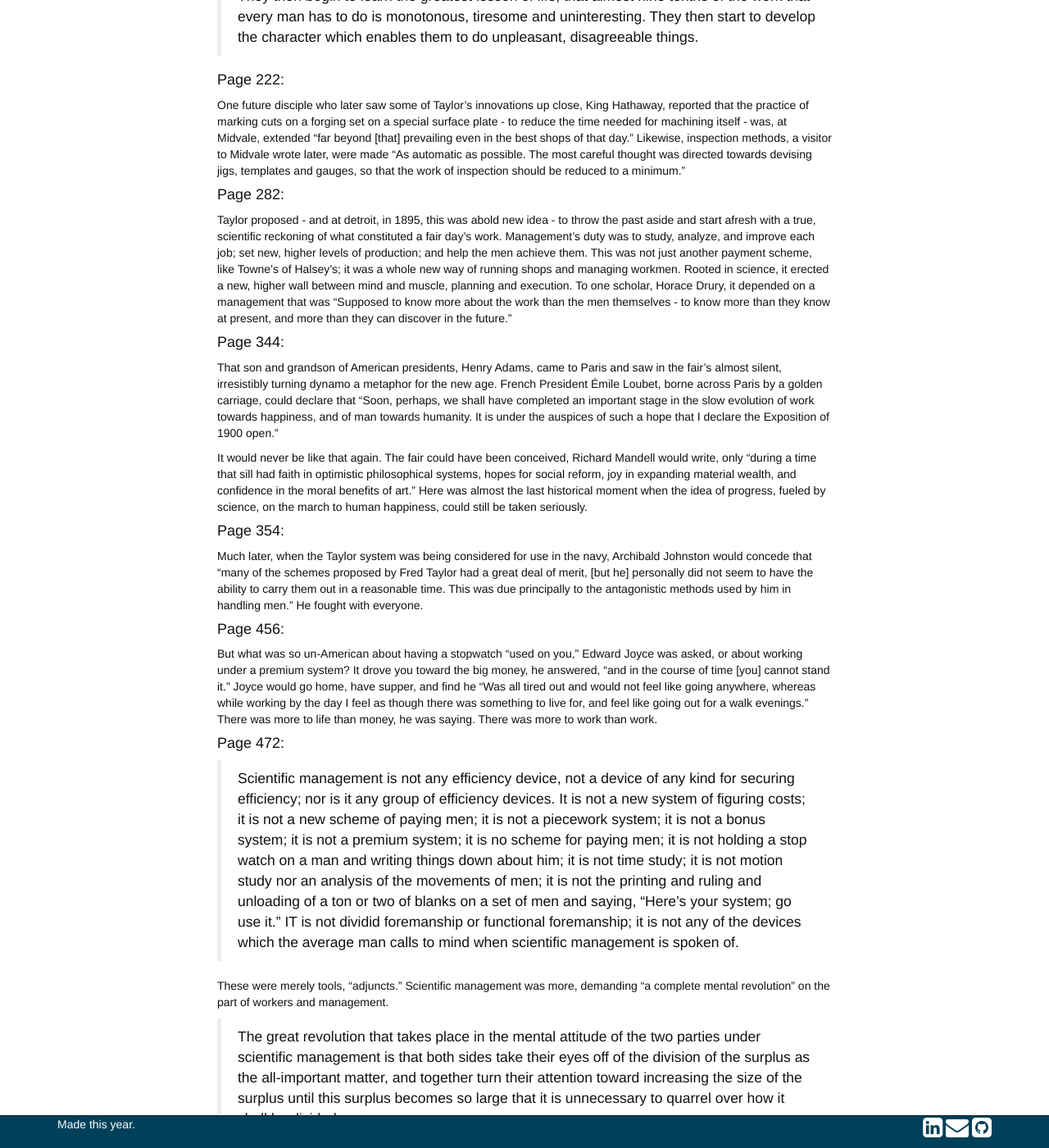
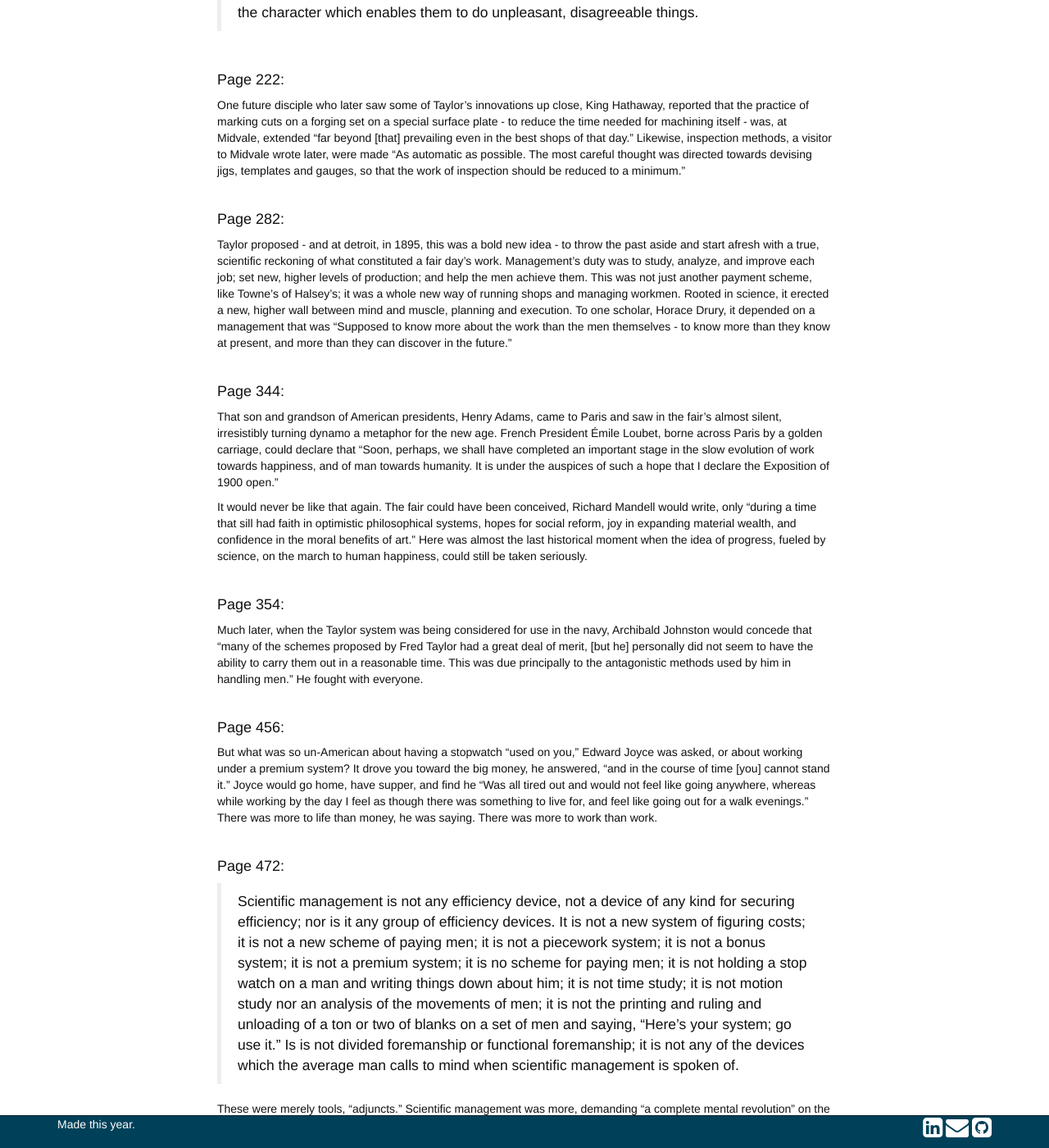
Before and after one commit to cms5109/cms5109.github.io, a Jekyll site: the page built from _posts/2019-06-01-notes-from-the-one-best-way.md, in a window 1280 px wide and 1400 px high, scrolled down 398 px. Shown: the whole window at 82% size. Built offline with Jekyll 4.4.1, drawn with Linux system fonts in a browser that asks for light colours; nearby versions of some CDN libraries; comment, search, counter and statistics services are not loaded; a style sheet for code colours, icons or effects is not loaded; some of the changed text lies outside the part shown.

Commit message:
Spacing and typo fixes

```diff
--- a/_posts/2019-06-01-notes-from-the-one-best-way.md
+++ b/_posts/2019-06-01-notes-from-the-one-best-way.md
@@ -4,8 +4,6 @@ title:  Notes from The One Best Way
 date:   2019-06-01 12:00
 categories: lean efficiency frederick taylor
 ---
-
-<br>
 
 #### Page 138: ###
 
@@ -15,16 +13,20 @@ As a result, he would miss the one thing that was otherwise of
 ...
 
 > They then begin to learn the greatest lesson of life, that almost nine tenths of the work that every man has to do is monotonous, tiresome and uninteresting. They then start to develop the character which enables them to do unpleasant, disagreeable things.
+
 <br>
 
 #### Page 222: ###
 
 One future disciple who later saw some of Taylor's innovations up close, King Hathaway, reported that the practice of marking cuts on a forging set on a special surface plate - to reduce the time needed for machining itself - was, at Midvale, extended "far beyond [that] prevailing even in the best shops of that day." Likewise, inspection methods, a visitor to Midvale wrote later, were made "As automatic as possible. The most careful thought was directed towards devising jigs, templates and gauges, so that the work of inspection should be reduced to a minimum."
+
 <br>
 
 #### Page 282: ###
 
-Taylor proposed - and at detroit, in 1895, this was abold new idea - to throw the past aside and start afresh with a true, scientific reckoning of what constituted a fair day's work. Management's duty was to study, analyze, and improve each job; set new, higher levels of production; and help the men achieve them. This was not just another payment scheme, like Towne's of Halsey's; it was a whole new way of running shops and managing workmen. Rooted in science, it erected a new, higher wall between mind and muscle, planning and execution. To one scholar, Horace Drury, it depended on a management that was "Supposed to know more about the work than the men themselves - to know more than they know at present, and more than they can discover in the future."
+Taylor proposed - and at detroit, in 1895, this was a bold new idea - to throw the past aside and start afresh with a true, scientific reckoning of what constituted a fair day's work. Management's duty was to study, analyze, and improve each job; set new, higher levels of production; and help the men achieve them. This was not just another payment scheme, like Towne's of Halsey's; it was a whole new way of running shops and managing workmen. Rooted in science, it erected a new, higher wall between mind and muscle, planning and execution. To one scholar, Horace Drury, it depended on a management that was "Supposed to know more about the work than the men themselves - to know more than they know at present, and more than they can discover in the future."
+
+<br>
 
 #### Page 344: ###
 
@@ -32,23 +34,28 @@ That son and grandson of American presidents, Henry Adams, came to Paris and saw
 
 It would never be like that again. The fair could have been conceived, Richard Mandell would write, only "during a time that sill had faith in optimistic philosophical systems, hopes for social reform, joy in expanding material wealth, and confidence in the moral benefits of art." Here was almost the last historical moment when the idea of progress, fueled by science, on the march to human happiness, could still be taken seriously.
 
+<br>
+
 #### Page 354: ###
 
 Much later, when the Taylor system was being considered for use in the navy, Archibald Johnston would concede that "many of the schemes proposed by Fred Taylor had a great deal of merit, [but he] personally did not seem to have the ability to carry them out in a reasonable time. This was due principally to the antagonistic methods used by him in handling men." He fought with everyone.
+
+<br>
 
 #### Page 456: ###
 
 But what was so un-American about having a stopwatch "used on you," Edward Joyce was asked, or about working under a premium system?  It drove you toward the big money, he answered, "and in the course of time [you] cannot stand it." Joyce would go home, have supper, and find he "Was all tired out and would not feel like going anywhere, whereas while working by the day I feel as though there was something to live for, and feel like going out for a walk evenings." There was more to life than money, he was saying. There was more to work than work.
 
+<br>
 
 #### Page 472: ###
-> Scientific management is not any efficiency device, not a device of any kind for securing efficiency; nor is it any group of efficiency devices. It is not a new system of figuring costs; it is not a new scheme of paying men; it is not a piecework system; it is not a bonus system; it is not a premium system; it is no scheme for paying men; it is not holding a stop watch on a man and writing things down about him; it is not time study; it is not motion study nor an analysis of the movements of men; it is not the printing and ruling and unloading of a ton or two of blanks on a set of men and saying, "Here's your system; go use it." IT is not dividid foremanship or functional foremanship; it is not any of the devices which the average man calls to mind when scientific management is spoken of.
+> Scientific management is not any efficiency device, not a device of any kind for securing efficiency; nor is it any group of efficiency devices. It is not a new system of figuring costs; it is not a new scheme of paying men; it is not a piecework system; it is not a bonus system; it is not a premium system; it is no scheme for paying men; it is not holding a stop watch on a man and writing things down about him; it is not time study; it is not motion study nor an analysis of the movements of men; it is not the printing and ruling and unloading of a ton or two of blanks on a set of men and saying, "Here's your system; go use it." Is is not divided foremanship or functional foremanship; it is not any of the devices which the average man calls to mind when scientific management is spoken of.
 
 These were merely tools, "adjuncts." Scientific management was more, demanding "a complete mental revolution" on the part of workers and management.
 
 >The great revolution that takes place in the mental attitude of the two parties under scientific management is that both sides take their eyes off of the division of the surplus as the all-important matter, and together turn their attention toward increasing the size of the surplus until this surplus becomes so large that it is unnecessary to quarrel over how it shall be divided.
 
-Pulling together, they hugeley increase production and the resulting "surplus." Wages and profits rise. Everyone goes home happy. "This, gentlemen, is the beginning of the great mental revolution," which results in
+Pulling together, they hugely increase production and the resulting "surplus." Wages and profits rise. Everyone goes home happy. "This, gentlemen, is the beginning of the great mental revolution," which results in
 > the substitution of peace for war; the substitution of hearty brotherly cooperation for contention and strife; of both pulling hard in the same direction instead of pulling apart; of replacing suspicious watchfulness with mutual confidence; of becoming friends instead of enemies.
 
 "Both sides must recognize as essential the substitution of exact scientific investigation and knowledge for the old individual judgement or opinion," in all matters bearing on work. "This applies both as to the methods to be employed in doing the work and the time in which each job should be done." Required was
@@ -56,10 +63,14 @@ Pulling together, they hugeley increase production and the resulting "surplus."
 
 It was this knowledge - recorded, tabulated, reduced "to laws, rules, and even to mathematical formulae" - that bestowed its bounty on worker, boss, and public.
 
+<br>
+
 #### Page 478: ###
 
 "In my judgement, the best possible measure of the height in the scale of civilization to which any people has arisen is its productivity."
 But if, as was true by 1912, the American worker was already more productive than his counterparts abroad, or his counterparts two hundred years before, yet still often lived in misery, why, asked Wilson, squeeze still more work out of him? And if higher production was supposed "to add to the comfort and well-being of mankind," hadn't Taylor, in pressing the worker to his limit and exacerbating his discomfort, "Thereby destroyed the very purposes of your production?"
+
+<br>
 
 #### Page 491: ###
 
@@ -67,10 +78,13 @@ Yukinori Hoshino, a Japanese bank director, was traveling in America in 1911 whe
 
 Before Pearl Harbor, a Japanese publication noted that virtually all scientific management literature published in the United States had appeared in Japan as well. Japanese popular magazines reported on the work of Taylor, Gilbreth, and the others. A fictionalized pamphlet, "The Secrets of Saving Lost Motion" sold more than a million copies. During the 1920s, Barth, Harrington Emerson, Hathaway, Wilfred Lewis, and Lilian Gilbreth all went to Japan to lecture, inspect factories, and otherwise help guide the embryonic movement.
 
+<br>
+
 #### Page 510: ###
 
-His system, Taylor wrote a Harvard engineering professor not long before his death, "prevents arbitrary and tyrannical action on the part of the foremen and superintendents quite as much as it prevents 'soldiering' or loafing or inefficiency on the part of the workmen." Scince held management in the same benign embrace as it did workers. Indeed, workmen could hold their bosses to account and were even supplied printed forms on which to complain about them, which were "invariably" acted upon by management. "Thus you see we have under scientific management a greater democracy than has ever before existed in industry."
+His system, Taylor wrote a Harvard engineering professor not long before his death, "prevents arbitrary and tyrannical action on the part of the foremen and superintendents quite as much as it prevents 'soldiering' or loafing or inefficiency on the part of the workmen." Since held management in the same benign embrace as it did workers. Indeed, workmen could hold their bosses to account and were even supplied printed forms on which to complain about them, which were "invariably" acted upon by management. "Thus you see we have under scientific management a greater democracy than has ever before existed in industry."
 
+<br>
 
 #### Page 548: ###
 
```
